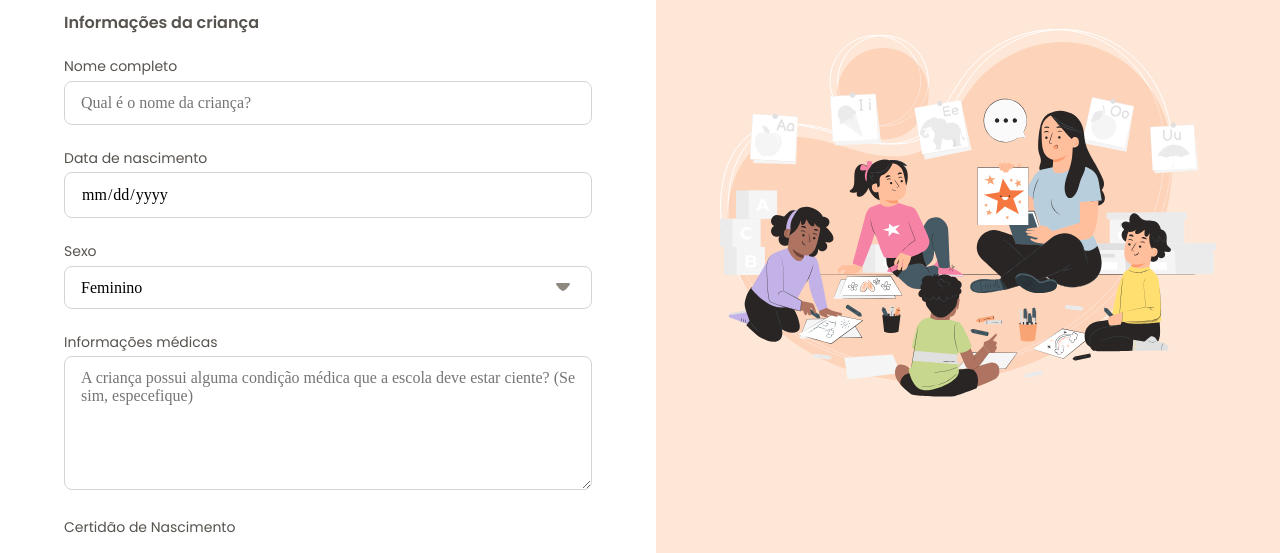
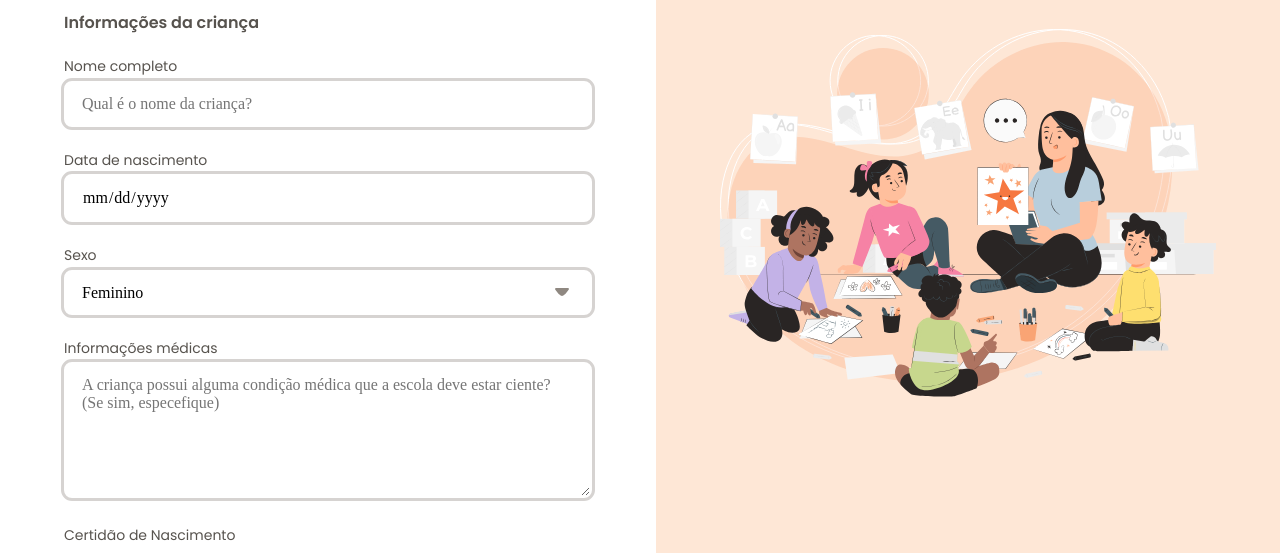
Before and after one commit to marttinwav/Projeto_formulario_de_matricula, a plain HTML site: page index.html in a window 1280 px wide. Shown: the part 247-800 px from the top of the page. Drawn offline with Linux system fonts and the light colour scheme.

Commit message:
corrige layout

```diff
--- a/styles/fields/input.css
+++ b/styles/fields/input.css
@@ -2,7 +2,8 @@ input, textarea, select {
   appearance: none;
   width: 100%;
   border-radius: .5rem;
-  border: 1px solid var(--stroke-default);
+  border: 2px solid transparent;
+  outline:  solid var(--stroke-default);
 
   padding: .75rem 1rem;
 
@@ -21,7 +22,7 @@ input:focus,
 select:focus,
 textarea:focus {
   outline: .25rem solid var(--surface-secondary);
-  border: .125rem solid var(--stroke-highlight);
+  border-color: .125rem solid var(--stroke-hightlight);
   outline-offset: .1px;
 }
 
```
